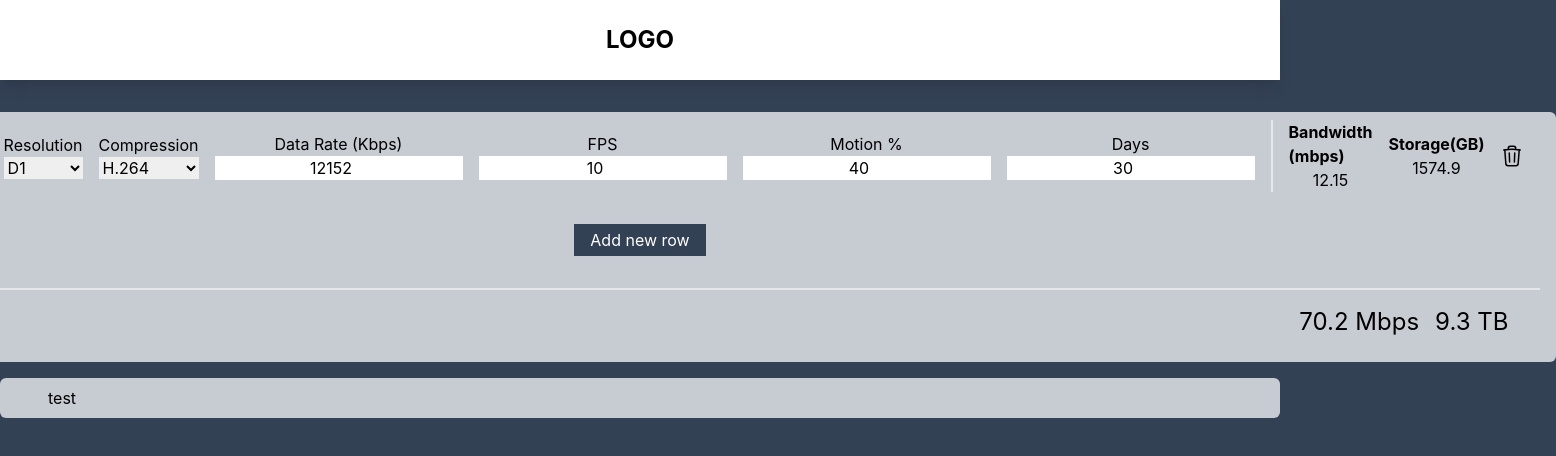
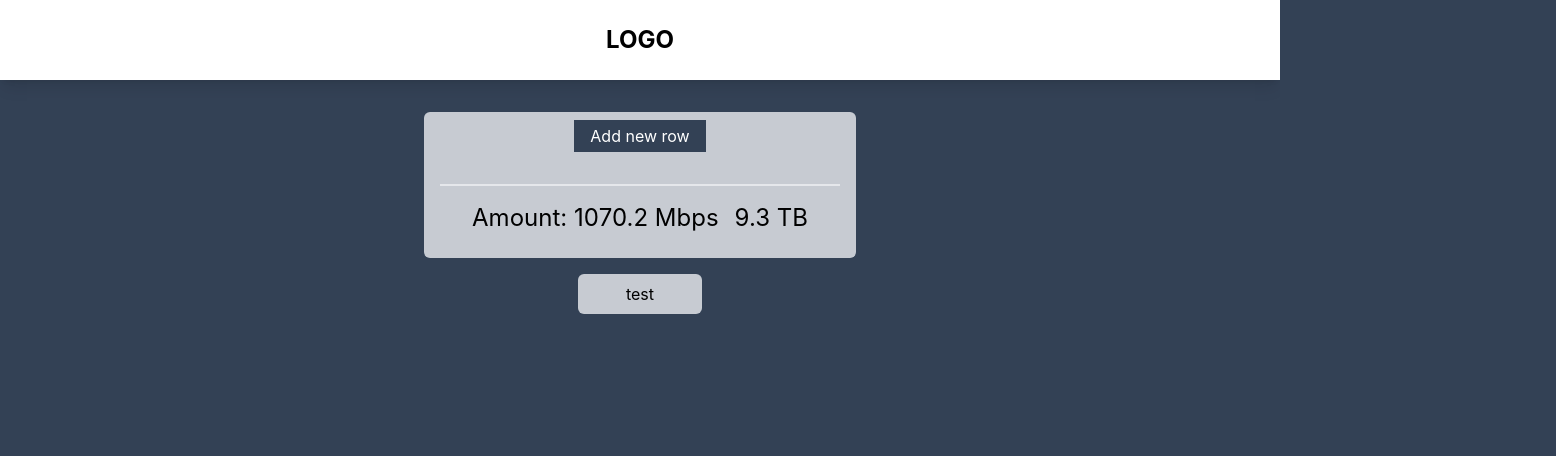
Before and after one commit to shadio1201/serverConfigurator, a React (Create React App) app: page / in a window 1280 px wide. Shown: the top 456 px of the page, 1556 px wide, since content can reach past the window. Built offline with nearby package versions, Linux system fonts and the light colour scheme.

Commit message:
desktop version

```diff
--- a/src/App.js
+++ b/src/App.js
@@ -4,7 +4,7 @@
 
 function App() {
 
-  const [rows, setRows] = useState([{ id: 1 }])
+  const [rows, setRows] = useState([])
 
   const [data, setData] = useState([])
 
@@ -17,9 +17,19 @@
   }
 
   function getData(input) {
-    setData(() => {
-      setData([...data, input])
-    })
+    setData(currentData => {
+      const existingIndex = currentData.findIndex(item => item.id === input.id);
+      if (existingIndex !== -1) {
+        // Update existing object
+        const newData = [...currentData];
+        newData[existingIndex] = { ...newData[existingIndex], ...input };
+        return newData;
+      } else {
+        // Add new object
+        return [...currentData, input];
+      }
+    });
+    console.log(data)
   }
 
   return (
@@ -48,7 +58,7 @@
           </div>
         </div>
         </div>
-        <div className="bg-slate-50/75 py-2 px-4 rounded-md flex flex-col justify-center items-center gap-8 mt-4 w-full">
+        <div className="bg-slate-50/75 py-2 px-4 rounded-md flex flex-col justify-center items-center gap-8 mt-4 w-fu">
             <div className="flex justify-between items-center px-8 w-full">
               <h1>test</h1>
             </div>
```
